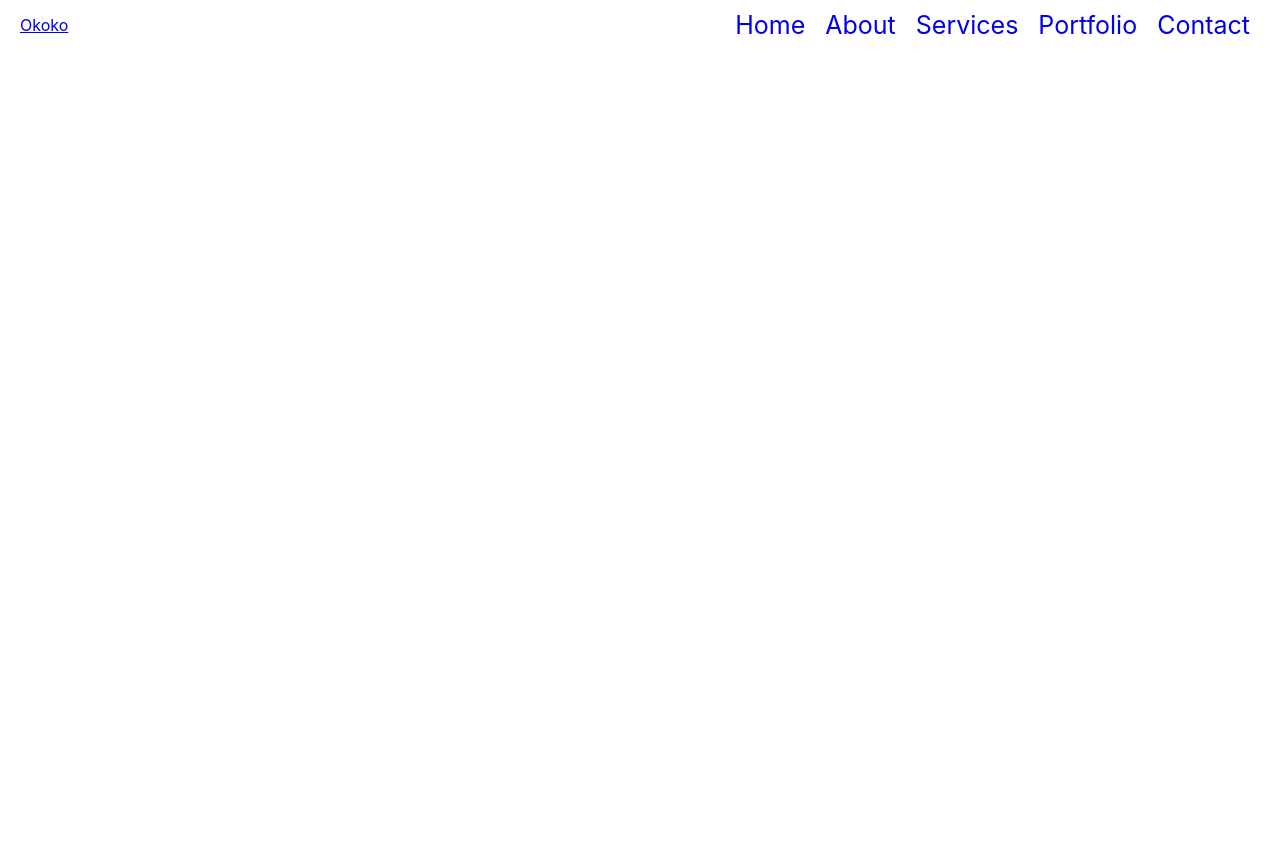
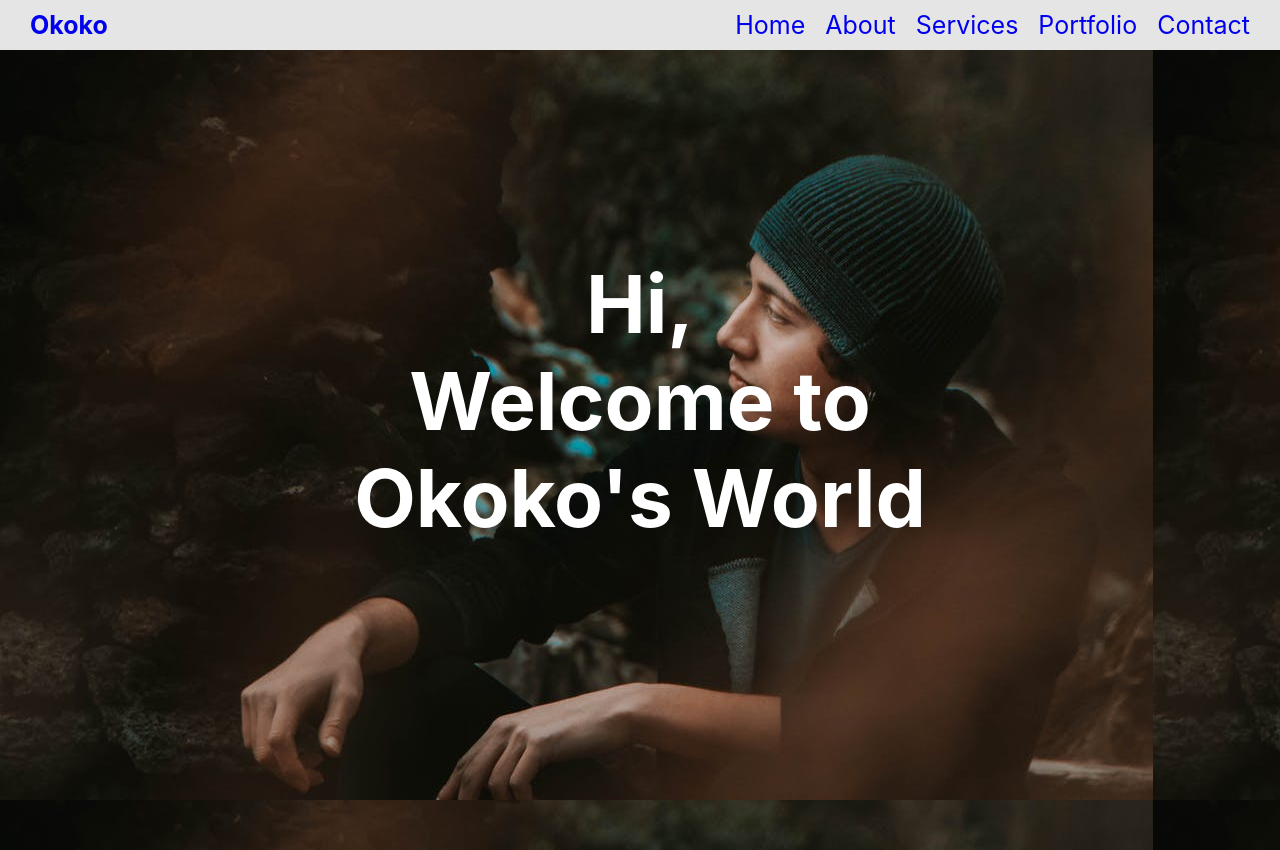
Before and after one commit to OkokoJnr/okoko, a React (Create React App) app: page / in a window 1280 px wide. Before the commit the page ends 800 px from the top, so only its background shows below. Built offline with nearby package versions, Linux system fonts and the light colour scheme.

Commit message:
Add the home page

```diff
--- a/src/App.css
+++ b/src/App.css
@@ -1,6 +1,10 @@
 *{
   margin: 0;
   padding: 0;
+}
+
+body{
+  background-color: rgba(2, 2, 3, 0.1);
 }
 
 .navbar{
@@ -18,11 +22,29 @@ ul{
   display: flex;
 }
 
-.navbar ul li{
+.navbar ul li, .navbar h2{
   margin: 10px;
   font-size: 25px;
 }
 
-.navbar ul li .nav-item{
+a{
   text-decoration: none;
 }
+
+
+/* Styling the Home Page */
+
+.home-page{
+  height: 100vh;
+  background-image: url('./images/heroImage.jpeg');
+}
+.home-page h2{
+  text-align: center;
+  margin: auto;
+  position: absolute;
+  top: 50%;
+  left: 50%;
+  font-size: 5rem;
+  color: white;
+  transform: translate(-50%, -50%); /*check hoq it works, observe what happens if i remove it. the h2 gets unresponsive horizontally*/
+}
--- a/src/App.js
+++ b/src/App.js
@@ -1,14 +1,14 @@
 import { BrowserRouter, Routes, Route } from 'react-router-dom';
 import './App.css';
 import NavBar from './Components/NavBar/NavBar';
-
+import Home from './Components/pages/Home';
 function App() {
   return (
     <div className="App">
       <BrowserRouter>
       <Routes>
           <Route path='/' element={<NavBar/>}>
-
+              <Route index element={<Home/>}/>
           </Route>
       </Routes>
 
--- a/src/Components/NavBar/NavBar.js
+++ b/src/Components/NavBar/NavBar.js
@@ -1,11 +1,12 @@
 import React from 'react';
-import {  NavLink } from 'react-router-dom';
+import {  NavLink, Outlet } from 'react-router-dom';
 
 function NavBar() {
   return (
-    <div>
+    <React.Fragment>
+            <div>
       <nav className='navbar'>
-        <NavLink to={'/'} className={`nav-item`}>Okoko</NavLink>
+        <h2><NavLink to={'/'} className={`nav-item`}>Okoko</NavLink></h2>
         <ul>
           <li>
             <NavLink to="/" className={`nav-item`}>Home</NavLink>
@@ -25,6 +26,8 @@ function NavBar() {
         </ul>
       </nav>
     </div>
+    <Outlet/>
+    </React.Fragment>
   );
 }
 
--- /dev/null
+++ b/src/Components/pages/Home.js
@@ -0,0 +1,11 @@
+import React from 'react'
+
+function Home() {
+  return (
+    <div className='home-page'>
+      <h2>Hi, <br/> Welcome to Okoko's World</h2>
+    </div>
+  )
+}
+
+export default Home
```
